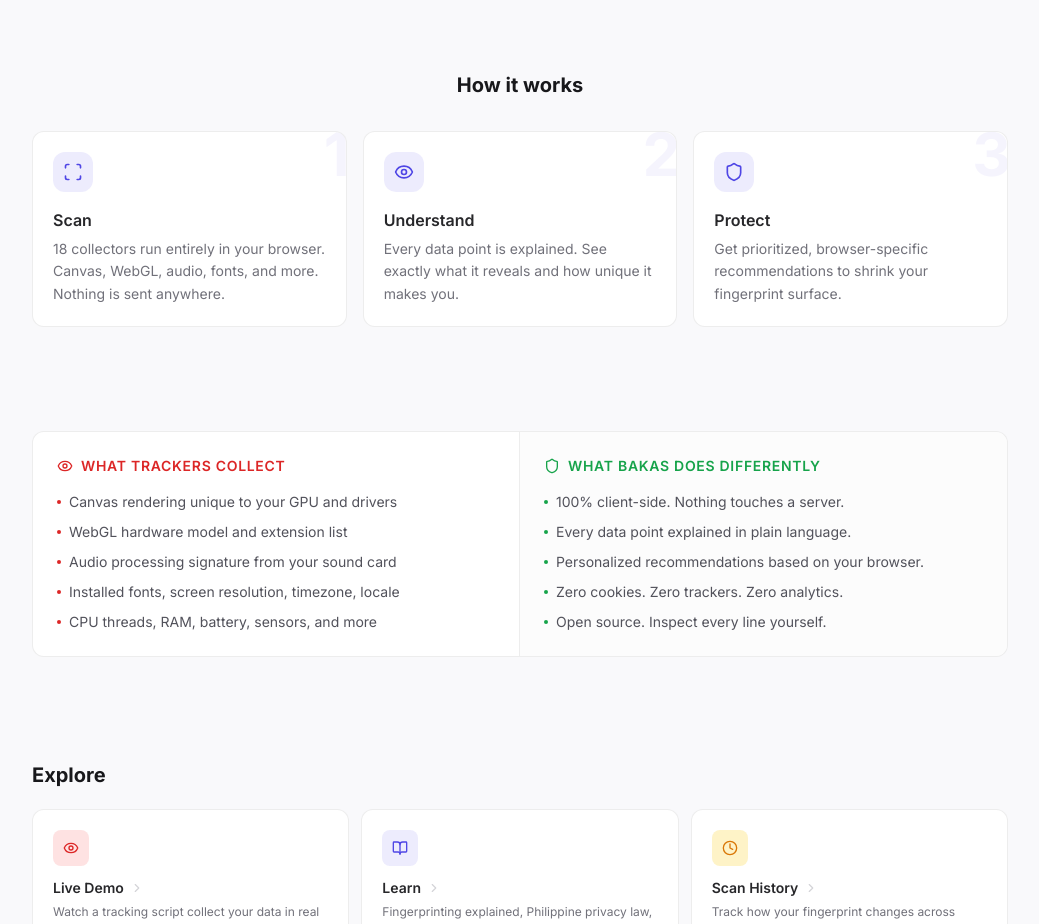
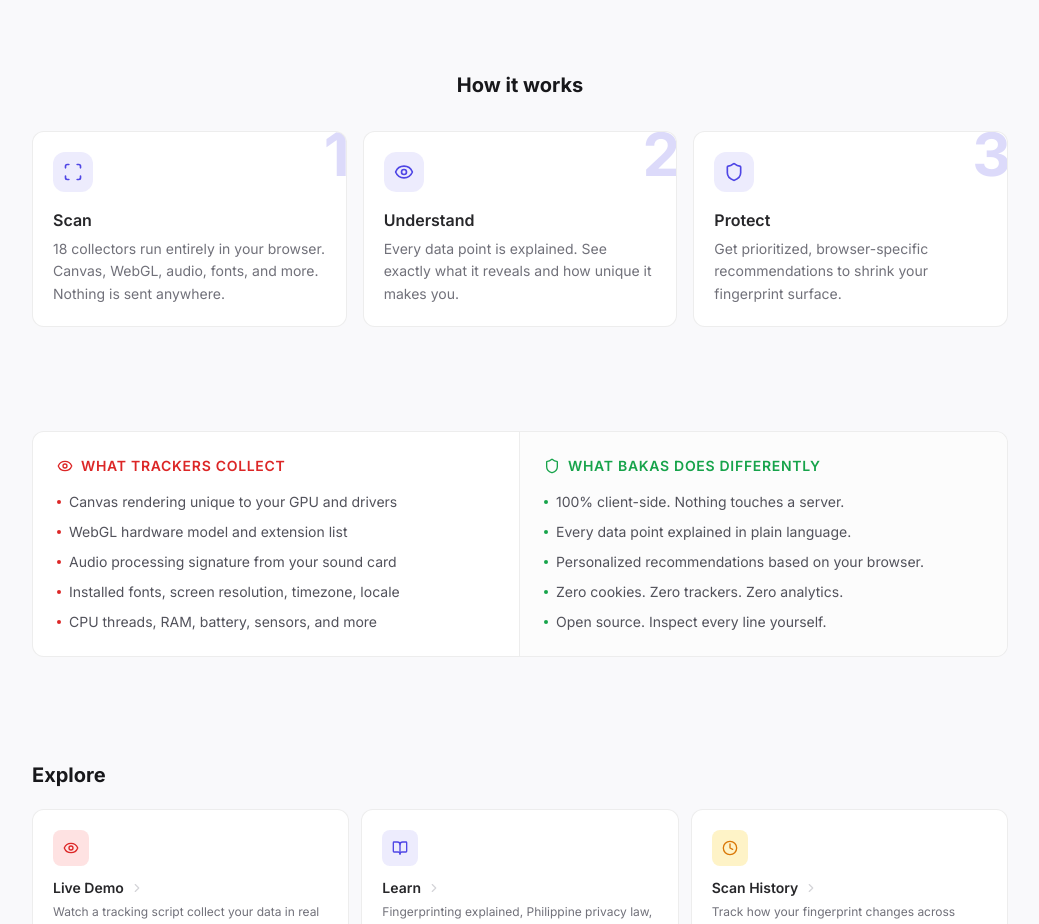
Before and after one commit to mfmadarang/bakas-vercel, a Nuxt app in the folder frontend/: page / in a window 1280 px wide. Shown: the part 1008-1932 px from the top of the page, without its empty margins (120-1159 px from the left). Built offline with nearby package versions, Linux system fonts and the light colour scheme.

Commit message:
fix step number visibility

```diff
--- a/frontend/pages/index.vue
+++ b/frontend/pages/index.vue
@@ -184,7 +184,7 @@ const steps = [
           class="relative rounded-xl border border-black/[0.07] dark:border-white/[0.07] bg-white dark:bg-[#111111] p-5 transition-shadow duration-200 hover:shadow-md overflow-hidden"
         >
           <!-- Step number — large, using accent color at very low opacity -->
-          <span class="absolute -top-2 -right-1 text-6xl font-black text-accent/[0.06] dark:text-accent-dark/[0.08] select-none leading-none">
+          <span class="absolute -top-2 -right-1 text-6xl font-black text-accent/20 dark:text-accent-dark/15 select-none leading-none">
             {{ i + 1 }}
           </span>
 
```
